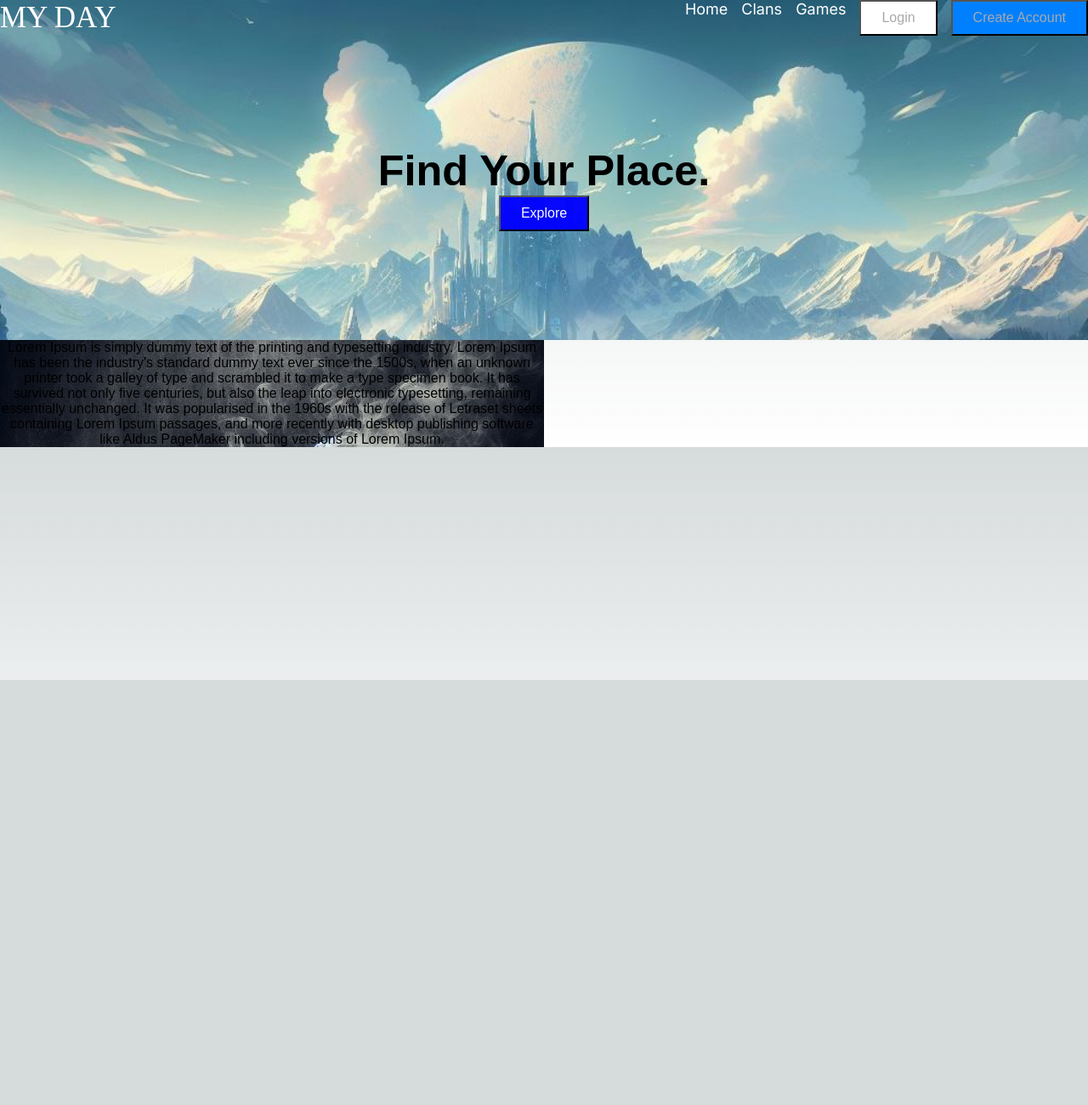
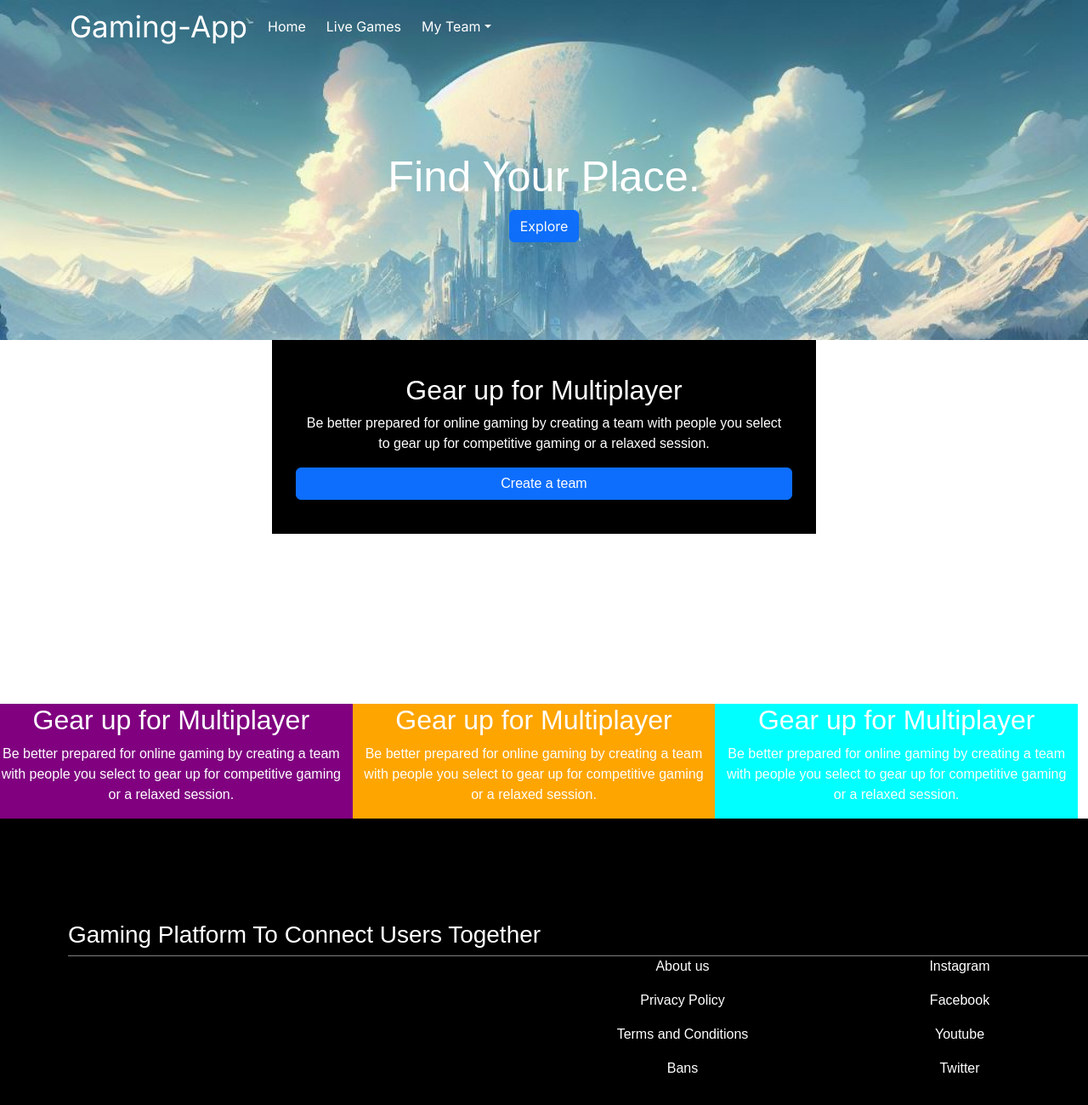
Before and after one commit to Shafi2065/gaming-app, a Next.js app: page / in a window 1280 px wide. Shown: the top 1300 px of the page at 85% size. Before the commit the page ends 800 px from the top, so only its background shows below. Built offline with nearby package versions, Linux system fonts and the light colour scheme.

Commit message:
Added animations, footer, react bootstrap

```diff
--- a/app/page.jsx
+++ b/app/page.jsx
@@ -1,36 +1,136 @@
 "use client";
 import { gsap } from "gsap";
 import TopNav from "../components/topNav";
+import Footer from "../components/footer"
 import "../public/style.css";
 import "./globals.css";
 import { useEffect } from "react";
+import * as React from "react";
+import "bootstrap/dist/css/bootstrap.min.css";
+import Button from "react-bootstrap/Button";
+import Container from "react-bootstrap/Container";
+import Row from "react-bootstrap/Row";
+import Col from "react-bootstrap/Col";
+import { ScrollTrigger } from "gsap/dist/ScrollTrigger";
+
+gsap.registerPlugin(ScrollTrigger);
 
 export default function Index() {
+  // Define the timeline for the banner animations
   useEffect(() => {
     var t1 = gsap.timeline();
-
-    var tween = gsap.fromTo(".bannerText", { opacity: 0, x: -200}, { duration: 2.5, opacity: 1, x: 0 });
-    var tween2 = gsap.fromTo(".bannerButton", { opacity: 0 }, {duration: 2.5, opacity: 1, delay: 1});
+    var tween = gsap.fromTo(
+      ".bannerText",
+      { opacity: 0, x: -200 },
+      { duration: 2.5, opacity: 1, x: 0 }
+    );
+    var tween2 = gsap.fromTo(
+      ".bannerButton",
+      { opacity: 0 },
+      { duration: 2.5, opacity: 1, delay: 1 }
+    );
     t1.add(tween);
     t1.add(tween2);
+  }, []);
+
+  // Define the animations for the explore containers
+  const exploreAnimations = () => {
+    var t2 = gsap.timeline();
+    // Trigger animations when the exploreContainer comes into view
+    gsap.fromTo("#exploreContainer", {
+      opacity: 0,
+      y: -200,
+      duration: 1,
+    },
+      {
+        opacity: 1,
+        y: 0,
+      scrollTrigger: {
+        trigger: "#exploreContainer",
+        ease: "power1.inOut",
+        pin: false,
+        start: "top top"
+      },
+    });
+
+    // Trigger animations when the exploreContainer2 comes into view
+    gsap.fromTo("#exploreContainer2", {
+      opacity: 0,
+      x: -200,
+      duration: 1,
+    },
+    {
+      opacity: 1,
+      x: 0,
+      delay: 1,
+      scrollTrigger: {
+        trigger: "#exploreContainer2",
+        ease: "power1.inOut",
+        pin: false,
+        start: "center center"
+      },
+    });
+  };
+
+  useEffect(() => {
+    exploreAnimations();
   }, []);
 
   return (
     <>
       <div className="homeContainer">
-      <TopNav />
+        <TopNav />
         <div className="bannerContent">
           <h1 className="bannerText">Find Your Place.</h1>
-          <button className="bannerButton">Explore</button>
+          <Button variant="primary" className="bannerButton" Link href="/login">
+            Explore
+          </Button>{" "}
         </div>
       </div>
       <div className="exploreContent">
-        <p>Lorem Ipsum is simply dummy text of the printing and typesetting industry.
-          Lorem Ipsum has been the industry's standard dummy text ever since the 1500s, when an unknown printer
-          took a galley of type and scrambled it to make a type specimen book. It has survived not only five centuries,
-          but also the leap into electronic typesetting, remaining essentially unchanged. It was popularised in the 1960s
-          with the release of Letraset sheets containing Lorem Ipsum passages, and more recently with desktop publishing
-          software like Aldus PageMaker including versions of Lorem Ipsum.</p>
+        <Container id="exploreContainer">
+          <Row>
+            <h2>Gear up for Multiplayer</h2>
+            <p>
+              Be better prepared for online gaming by creating a team with
+              people you select to gear up for competitive gaming or a relaxed
+              session.
+            </p>
+            <Button variant="primary" Link href="/login">
+              Create a team
+            </Button>{" "}
+          </Row>
+          </Container>
+
+          <Container id="exploreContainer2" fluid>
+          <Row id="secondRow">
+            <Col id="col1">
+              <h2>Gear up for Multiplayer</h2>
+              <p>
+                Be better prepared for online gaming by creating a team with
+                people you select to gear up for competitive gaming or a relaxed
+                session.
+              </p>
+            </Col>
+            <Col id="col2">
+              <h2>Gear up for Multiplayer</h2>
+              <p>
+                Be better prepared for online gaming by creating a team with
+                people you select to gear up for competitive gaming or a relaxed
+                session.
+              </p>
+            </Col>
+            <Col md id="col3">
+              <h2>Gear up for Multiplayer</h2>
+              <p>
+                Be better prepared for online gaming by creating a team with
+                people you select to gear up for competitive gaming or a relaxed
+                session.
+              </p>
+            </Col>
+          </Row>
+        </Container>
+        <Footer />
       </div>
     </>
   );
--- /dev/null
+++ b/components/footer.jsx
@@ -0,0 +1,37 @@
+import React from "react";
+import Container from "react-bootstrap/Container";
+import Row from "react-bootstrap/Row";
+import Col from "react-bootstrap/Col";
+
+function Footer() {
+  return (
+    <div>
+      <Container id="footer" fluid>
+        <Row id="footerTitle">
+          <Col>
+            <h3>Gaming Platform To Connect Users Together</h3>
+            <div className="custom-divider"></div>
+          </Col>
+        </Row>
+        <Row id="footerItems">
+            <Col></Col>
+            <Col></Col>
+          <Col>
+            <p>About us</p>
+            <p>Privacy Policy</p>
+            <p>Terms and Conditions</p>
+            <p>Bans</p>
+          </Col>
+          <Col>
+            <p>Instagram</p>
+            <p>Facebook</p>
+            <p>Youtube</p>
+            <p>Twitter</p>
+          </Col>
+        </Row>
+      </Container>
+    </div>
+  );
+}
+
+export default Footer;
--- a/components/topNav.jsx
+++ b/components/topNav.jsx
@@ -1,34 +1,45 @@
-"use client"
+"use client";
 import "../public/style.css";
-import Link from 'next/link'
+import Link from "next/link";
+import Container from "react-bootstrap/Container";
+import Nav from "react-bootstrap/Nav";
+import Navbar from "react-bootstrap/Navbar";
+import NavDropdown from "react-bootstrap/NavDropdown";
 
 export default function TopNav() {
   return (
-    <div>
-      <nav className="topNav">
-        <Link href="/" className="navBrand">MY DAY</Link>
-        <ul>
-          <li className="active">
-            <Link href="/">Home</Link>
-          </li>
-          <li>
-            <Link href="/pricing">Clans</Link>
-          </li>
-          <li>
-            <Link href="/about">Games</Link>
-          </li>
-          <li>
-            <Link href="/login" passHref>
-              <button className="loginButton">Login</button>
-            </Link>
-          </li>
-          <li>
-            <Link href="login/register">
-              <button className="registerButton">Create Account</button>
-            </Link>
-          </li>
-        </ul>
-      </nav>
-    </div>
+    <Navbar id="navbar" collapseOnSelect expand="lg">
+      <Container>
+        <Navbar.Brand id="navbarTitle" Link href="/">
+          Gaming-App
+        </Navbar.Brand>
+        <Navbar.Toggle aria-controls="responsive-navbar-nav" />
+        <Navbar.Collapse id="responsive-navbar-nav">
+          <Nav className="me-auto">
+            <Nav.Link id="navItems" Link href="/features">
+              Home
+            </Nav.Link>
+            <Nav.Link id="navItems" Link href="#pricing">
+              Live Games
+            </Nav.Link>
+            <NavDropdown title="My Team" id="collapsible-nav-dropdown">
+              <NavDropdown.Item id="dropDownItems" href="#action/3.1">
+                Team Page
+              </NavDropdown.Item>
+              <NavDropdown.Item id="dropDownItems" href="#action/3.2">
+                View Teams{" "}
+              </NavDropdown.Item>
+              <NavDropdown.Item id="dropDownItems" href="#action/3.3">
+                Manage Team
+              </NavDropdown.Item>
+              <NavDropdown.Divider />
+              <NavDropdown.Item id="redDropDownItems" href="#action/3.4">
+                Leave Team
+              </NavDropdown.Item>
+            </NavDropdown>
+          </Nav>
+        </Navbar.Collapse>
+      </Container>
+    </Navbar>
   );
 }
--- a/package.json
+++ b/package.json
@@ -9,12 +9,15 @@
     "lint": "next lint"
   },
   "dependencies": {
+    "bootstrap": "^5.3.2",
     "firebase": "^10.7.1",
     "firebaseui": "^6.1.0",
     "gsap": "^3.12.3",
     "next": "14.0.4",
     "react": "^18",
-    "react-dom": "^18"
+    "react-bootstrap": "^2.9.2",
+    "react-dom": "^18",
+    "sweetalert2": "^11.10.2"
   },
   "devDependencies": {
     "eslint": "^8",
--- a/public/style.css
+++ b/public/style.css
@@ -4,17 +4,6 @@
 body {
   margin: 0;
   display: block;
-  }
-  .topNav {
-    color: white;
-    justify-content: start;
-    display: flex;
-    align-items: center;
-  }
-  .navBrand {
-    color: white;
-    font-size: 35px;
-    font-family: 'Times New Roman', Times, serif;
 }
 ul {
   list-style: none;
@@ -50,37 +39,87 @@
 .bannerText {
   font-family: Arial, Helvetica, sans-serif;
   font-size: 5ch;
+  color: white;
 }
-  button {
-    background-color: blue;
+#navbar {
+  margin: 0;
+  padding: 0;
+}
+/* styling for the Navbar Items */
+#navbarTitle {
   color: white;
-    text-align: center;
-    padding: 10px 24px;
-    font-family: sans-serif;
-    text-decoration: none;
-    display: inline-block;
-    font-size: 16px;
+  font-size: 35px;
 }
-  .loginButton {
-    background-color: white;
-    color: darkgray;
-    padding: 10px 24px;
+#navItems {
+  margin-right: 0.5rem;
+  color: white;
 }
-  .registerButton {
-    background-color: rgb(0, 128, 255);
-    color: darkgray;
-    padding: 10px 24px;
+#collapsible-nav-dropdown {
+  color: white;
+}
+#dropDownItems {
+  color: black;
+}
+#redDropDownItems {
+  color: red;
 }
 /* Explore content on the homepage */
 .exploreContent {
-  background-image: url(testImage.jpg);
-  background-size: cover;
+  color: white;
   font-family: Arial, Helvetica, sans-serif;
   display: flex;
   flex-direction: column;
   text-align: center;
   text-justify: auto;
   word-wrap: break-word;
+  justify-content: center;
+  width: 100%;
+}
+#exploreContainer {
+  background-color: black;
   width: 50%;
   justify-content: center;
+  text-align: center;
+  display: flex;
+  padding: 5vh;
 }
+#exploreContainer2 {
+  margin: 0;
+  padding: 0;
+  width: 100%;
+}
+#secondRow {
+  padding-top: 25vh;
+  width: 100%;
+}
+#col1 {
+  background-color: purple;
+}
+#col2 {
+  background-color: orange;
+}
+#col3 {
+  background-color: aqua;
+}
+/* Footer container */
+#footer {
+  background-color: black ;
+  margin: 0;
+  padding: 0;
+}
+#footerTitle {
+  display: block;
+  text-align: start;
+  padding-top: 15vh;
+  padding-left: 10vh;
+}
+#footerItems {
+  padding: 0;
+  margin: 0x;
+  padding-bottom: 5rem;
+}
+.custom-divider {
+border-bottom: 1px solid gray;
+margin: 0;
+padding: 0;
+}
```
Also changed, not shown: components/loginform.jsx (+36 -4 lines), components/registerform.jsx (line endings or trailing spaces), 2 other files (tests, documents, lock files or other folders). Lines whose indentation alone changed are shown as unchanged.
